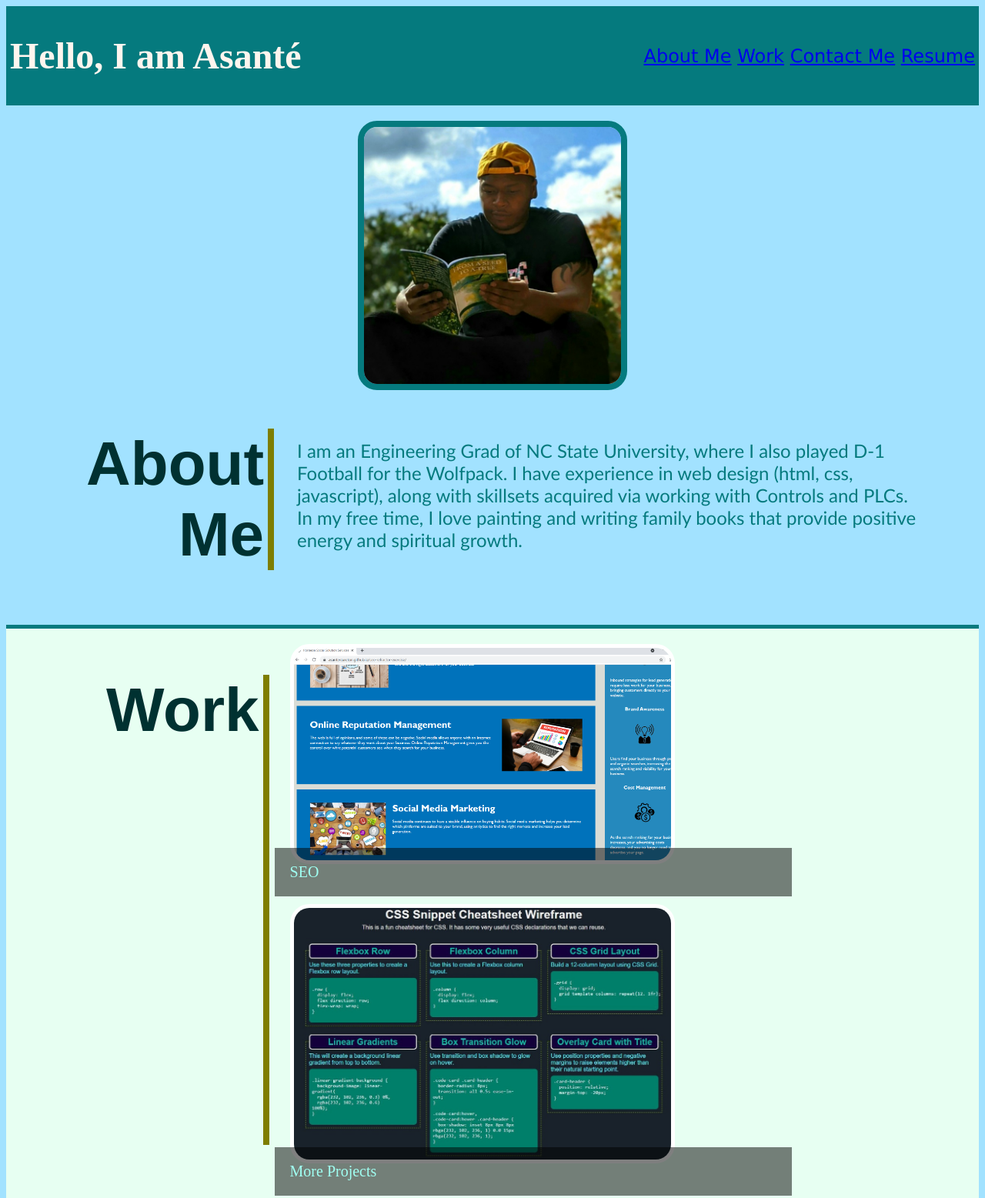
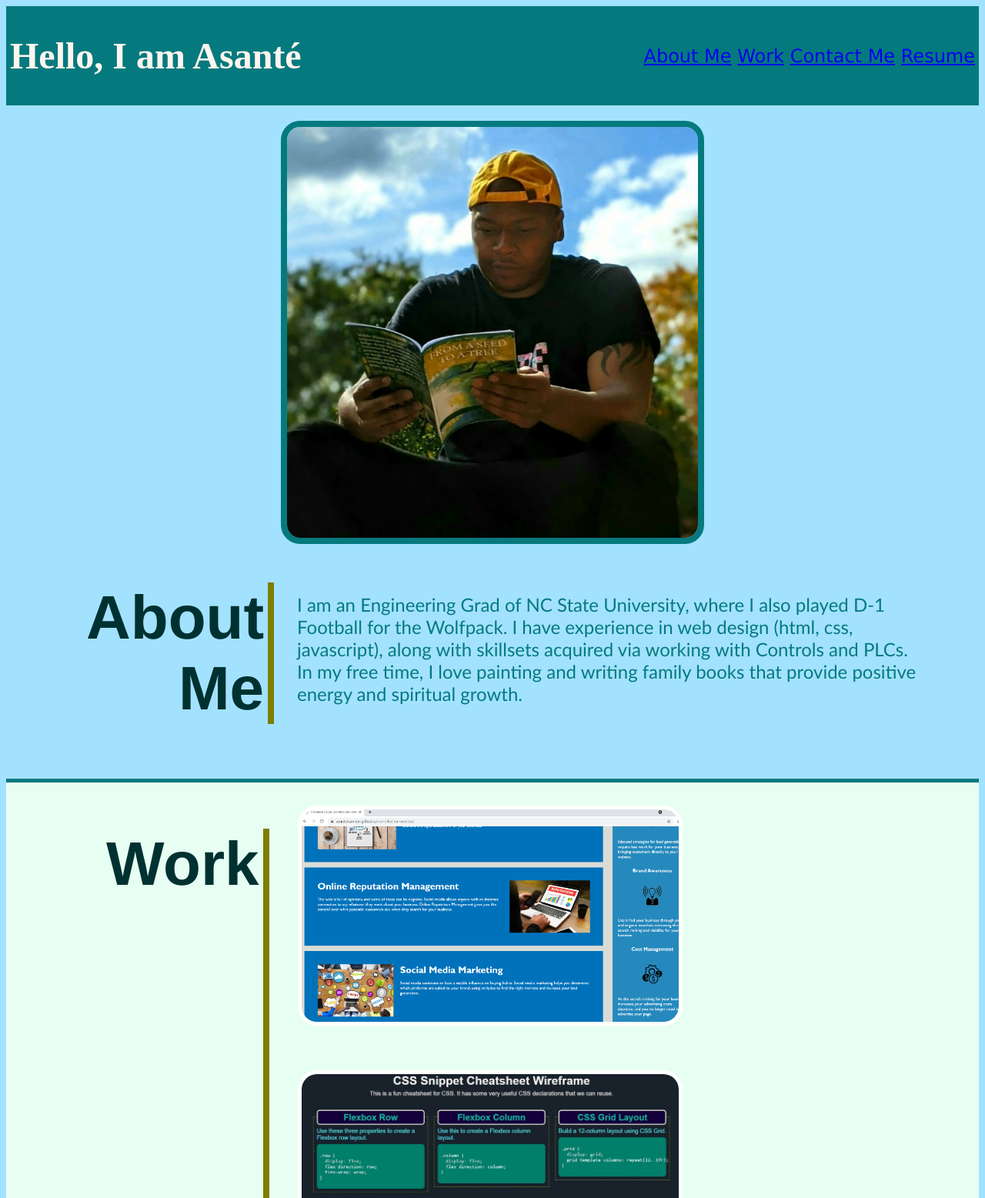
Before and after one commit to asantercureton/personal-portfolio, a plain HTML site: page index.html in a window 1280 px wide. Shown: the top 1557 px of the page at 77% size. Drawn offline with Linux system fonts and the light colour scheme.

Commit message:
Updated CSS for image overlay

```diff
--- a/index.html
+++ b/index.html
@@ -27,15 +27,15 @@
 
     <main>
           <!-- About Me -->
+
+            <img
+            src="./images/portfolio-square.jpg" alt="Image of Asante"
+            width="350"
+            height="350"
+            class="about-me"
+            />
+
         <section id="about-me">
-            <article>
-                <img
-                src="./images/portfolio-square.jpg" alt="Image of Asante"
-                width="350"
-                height="350"
-                class="about-me"
-                />
-            </article>
             <article>
                 <h2>About Me</h2>
                 <p>I am an Engineering Grad of NC State University, where I also played D-1 Football for the Wolfpack. I have experience in web design (html, css, javascript), along with skillsets acquired via working with Controls and PLCs. In my free time, I love painting and writing family books that provide positive energy and spiritual growth.</p>
@@ -55,8 +55,9 @@
                    width="500"
                     />
                 </a>
+
+                </div>
                 <div class="overlay2">SEO</div>
-                </div>
 
                 <div class="overlay">
                 <a href="https://github.com/asantercureton">
@@ -65,8 +66,9 @@
                    width="500"
                     />
                 </a>
+
+                </div>
                 <div class="overlay2">More Projects</div>
-                </div>
             </article>
         </section>
     </div>
--- a/style.css
+++ b/style.css
@@ -34,7 +34,7 @@ header nav {
     transition: .5s ease;
 }
 
-.overlay2:hover{
+.overlay2:hover {
     visibility: visible;
 }
 
@@ -43,20 +43,24 @@ header nav {
     transition: all 0.25s ease;
 }
 
+.overlay {
+    text-align: center;
+    position: relative;
+    padding: 10px;
+}
+
 
 .overlay2 {
     position: relative;
-    background: rgba(0, 0, 0, 0.5); /* Black see-through */
-    color: #f1f1f1;
-    visibility: visible;
+    transition: .5s ease;
+    color: rgb(177, 252, 255);
+    background-color: rgba(0, 0, 0, 0.5);
+    visibility:hidden;
+    font-size: 20px;
     width: 100%;
-    transition: .5s ease;
-    color: rgb(160, 255, 242);
-    font-size: 20px;
-    padding: 20px;
-  }
-
-
+    padding: 10px;
+    margin: 10px;
+}
 
 .intro {
     font-family: Arial, Helvetica, sans-serif;
@@ -93,6 +97,10 @@ main h2 {
 main img {
     border-radius: 25px;
     border: 8px solid rgb(5, 122, 126);
+    display: block;
+    width: 550px;
+    height: auto;
+    margin: auto;
 }
 
 
@@ -159,6 +167,9 @@ h2 {
     margin-top: 35px;
     border: 5px solid rgb(255, 255, 255);
     margin-left: 20px;
+    display: block;
+    width: 500px;
+    height: auto;
 }
 
 
```
